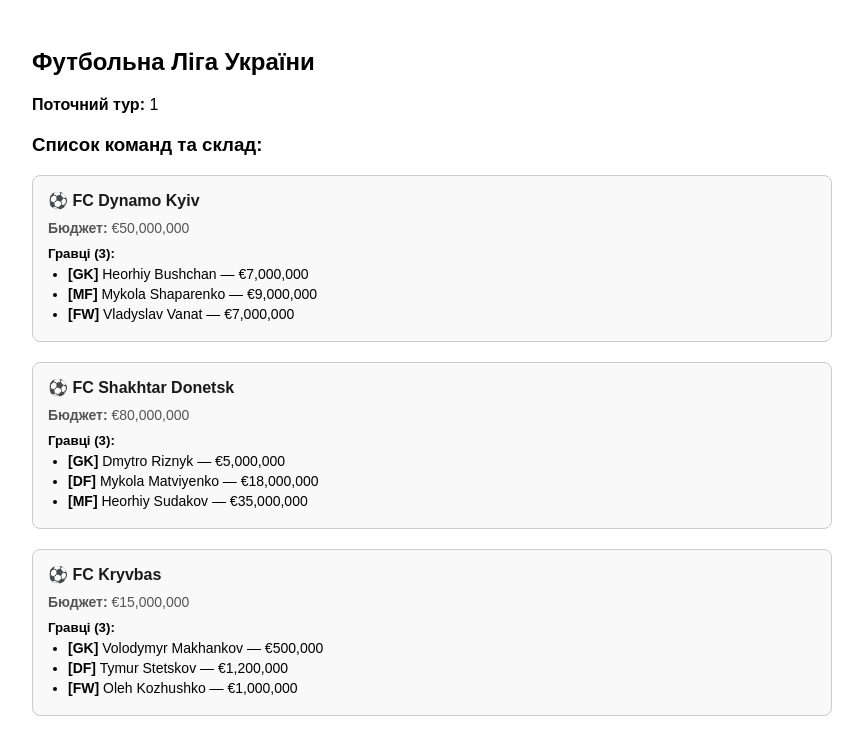
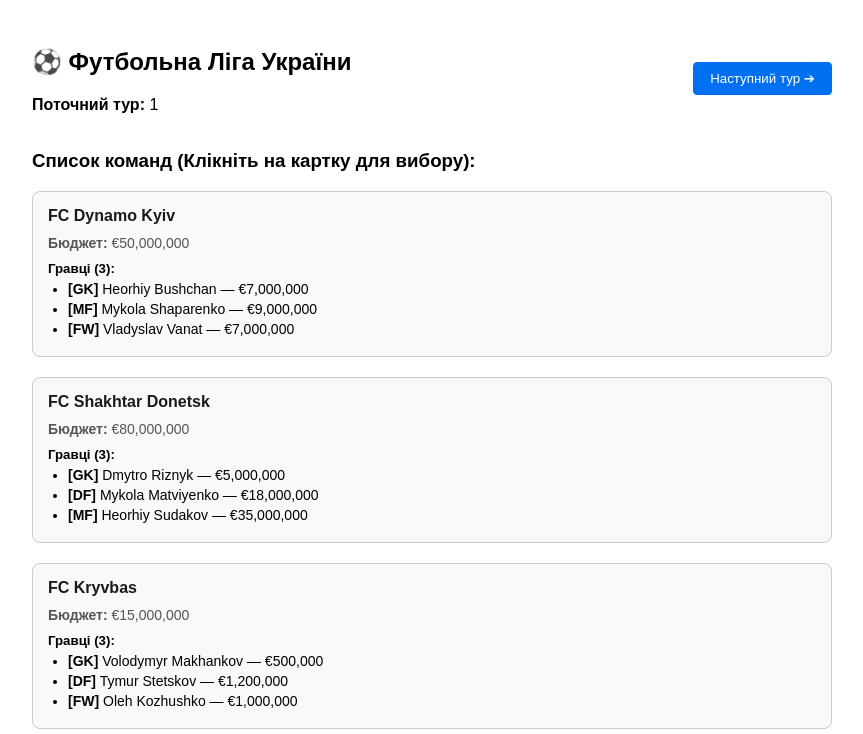
Before and after one commit to DMV22/Pro-League, a React (Vite) app: page / in a window 1280 px wide. Shown: the top 734 px of the page, without its empty margins (208-1071 px from the left). Built offline with nearby package versions, Linux system fonts and the light colour scheme.

Commit message:
feat: update Main component to use memoized selectors and interactive ui actions

```diff
--- a/src/App.tsx
+++ b/src/App.tsx
@@ -1,9 +1,28 @@
-import { useAppSelector } from "@/store/hooks";
-import { selectCurrentRound, selectTeamsList } from "./features/league/selectors/selectors";
+import { useAppDispatch, useAppSelector } from "@/store/hooks";
+import { selectCurrentRound, selectTeamsList } from "./features/league/selectors/league.selectors";
+import { selectSelectedTeamId } from "./features/ui/selectors/ui.selectors";
+import { setSelectedRound, setSelectedTeamId } from "./features/ui/slices/ui.slice";
 
 function App() {
+  const dispatch = useAppDispatch();
+
   const teamsList = useAppSelector(selectTeamsList);
   const currentRound = useAppSelector(selectCurrentRound);
+  const selectedTeamId = useAppSelector(selectSelectedTeamId);
+
+  // Handler для зміни туру (для демонстрації dispatch)
+  const handleNextRound = () => {
+    if (currentRound) {
+      dispatch(setSelectedRound(currentRound + 1));
+    }
+  };
+
+  // Handler для кліку на картку команди
+  const handleSelectTeam = (teamId: string) => {
+    // Якщо команда вже вибрана - знімаємо виділення (null), інакше - вибираємо
+    const nextId = selectedTeamId === teamId ? null : teamId;
+    dispatch(setSelectedTeamId(nextId));
+  };
 
   if (teamsList.length === 0) {
     return <div className="league-container">Команд не знайдено. Перевірте initialState.</div>;
@@ -11,18 +30,40 @@ function App() {
 
   return (
     <main className="league-container">
-      <header className="league-header">
-        <h2>Футбольна Ліга України</h2>
-        <p><strong>Поточний тур:</strong> {currentRound}</p>
+      <header className="league-header" style={{ display: 'flex', justifyContent: 'space-between', alignItems: 'center' }}>
+        <div>
+          <h2>⚽ Футбольна Ліга України</h2>
+          <p><strong>Поточний тур:</strong> {currentRound ?? 1}</p>
+        </div>
+        <button
+          onClick={handleNextRound}
+          style={{ padding: '8px 16px', cursor: 'pointer', borderRadius: '4px', border: '1px solid #0070f3', backgroundColor: '#0070f3', color: '#fff' }}
+        >
+          Наступний тур ➔
+        </button>
       </header>
 
       <section>
-        <h3>Список команд та склад:</h3>
+        <h3>Список команд (Клікніть на картку для вибору):</h3>
         <div className="teams-grid">
-          {teamsList.map((team) => (
-            <div key={team.id} className="team-card">
+          {teamsList.map((team) => {
+            const isSelected = team.id === selectedTeamId;
+
+            return (
+              <div
+                key={team.id}
+                onClick={() => handleSelectTeam(team.id)}
+                className="team-card"
+                style={{
+                  cursor: 'pointer',
+                  borderColor: isSelected ? '#0070f3' : '#ccc',
+                  boxShadow: isSelected ? '0 0 8px rgba(0, 112, 243, 0.3)' : 'none',
+                  backgroundColor: isSelected ? '#f0f7ff' : '#f9f9f9',
+                  transition: 'all 0.2s ease-in-out'
+                }}
+              >
                 <h4 className="team-name">
-                ⚽ {team.name}
+                  {isSelected ? '⭐ ' : ''}{team.name}
                 </h4>
                 <p className="team-budget">
                   <strong>Бюджет:</strong> €{team.budget.toLocaleString()}
@@ -37,7 +78,8 @@ function App() {
                   ))}
                 </ul>
               </div>
-          ))}
+            );
+          })}
         </div>
       </section>
     </main>
--- /dev/null
+++ b/src/features/ui/selectors/ui.selectors.ts
@@ -0,0 +1,5 @@
+import type { RootState } from "@/store";
+
+export const selectUiState = (state: RootState) => state.ui;
+export const selectSelectedTeamId = (state: RootState) => state.ui.selectedTeamId;
+export const selectStandingsSort = (state: RootState) => state.ui.standingsSort;
```
Also changed, not shown: src/features/league/selectors/league.selectors.ts (renamed from src/features/league/selectors/selectors.ts). Lines whose indentation alone changed are shown as unchanged.
